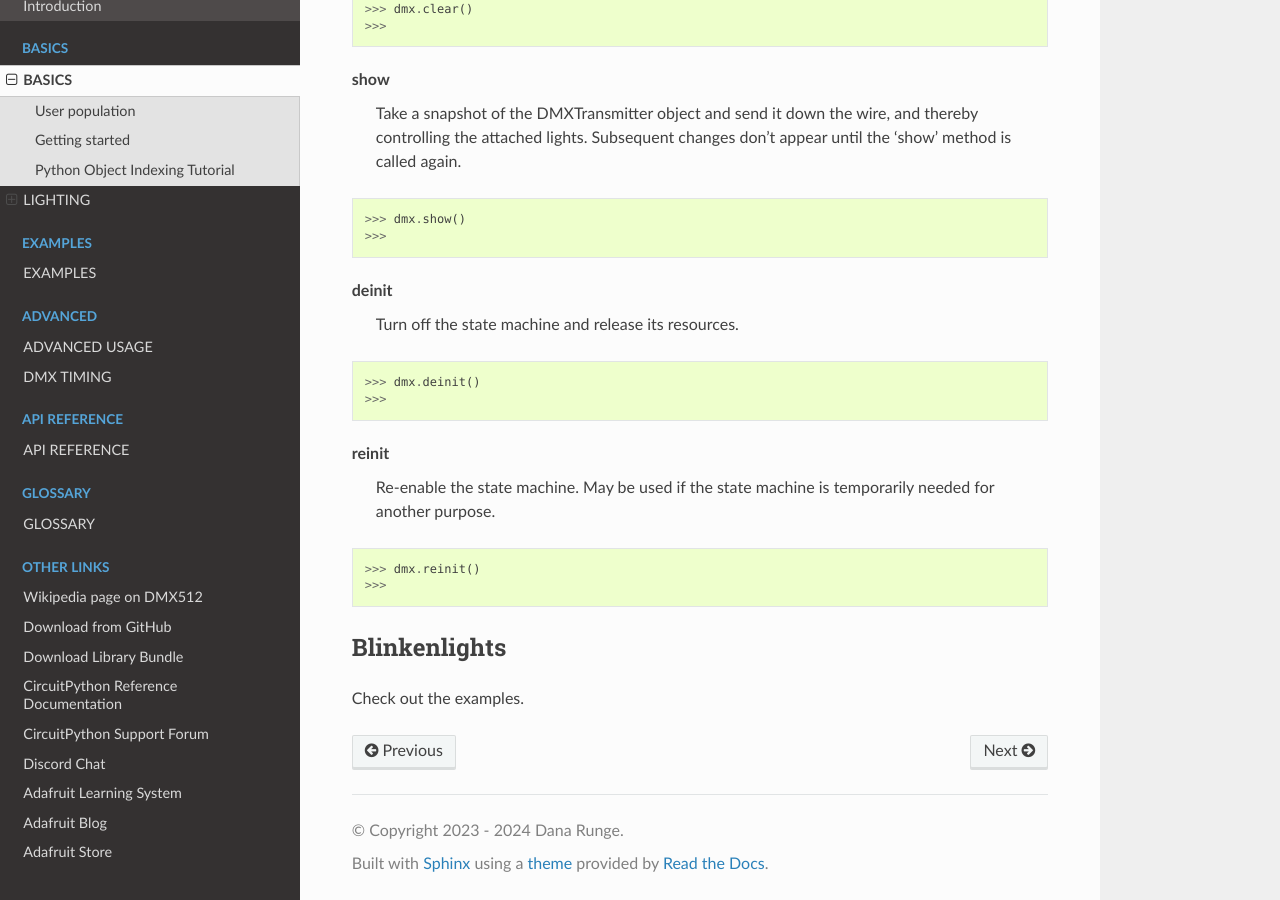
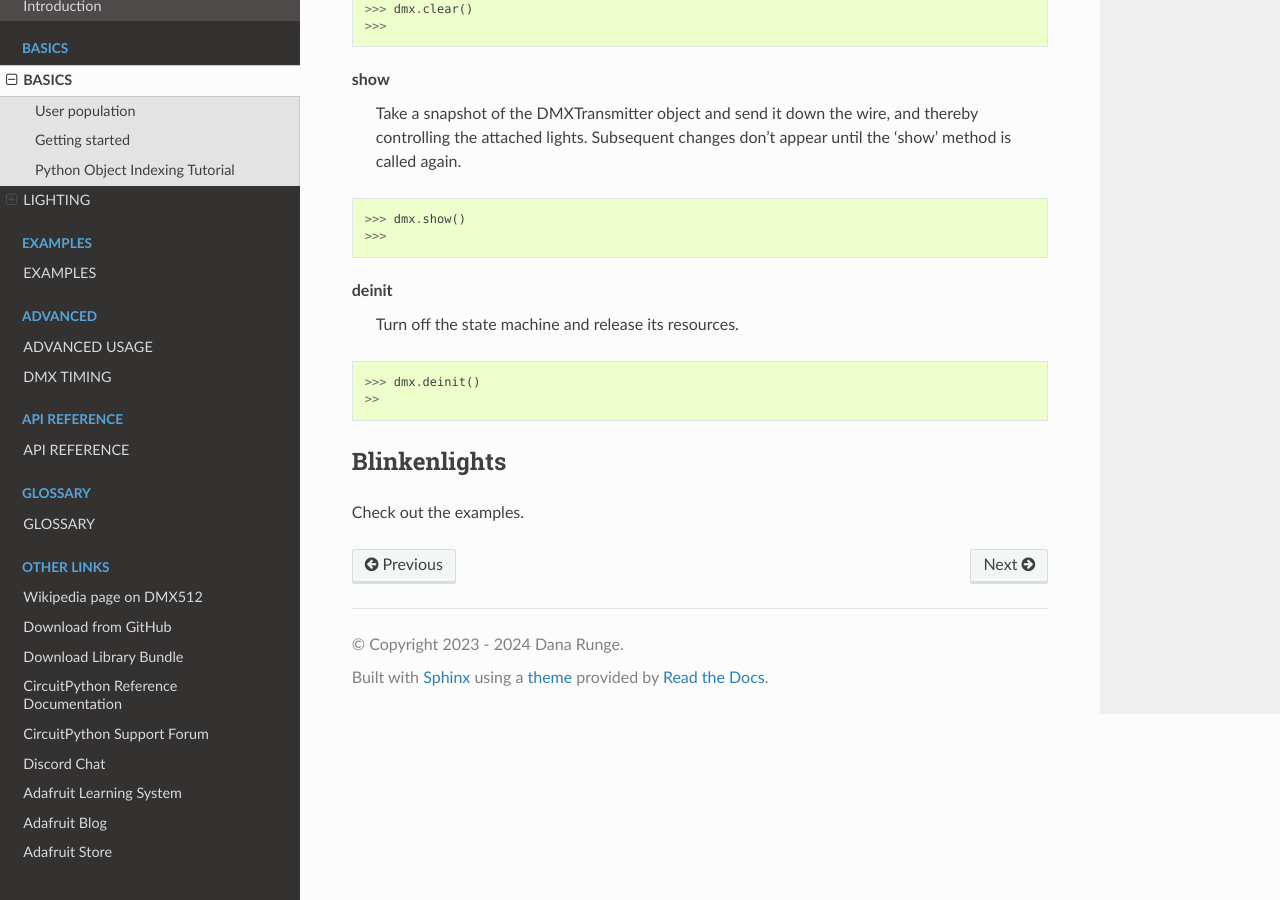
Before and after one commit to mydana/CircuitPython_DMX_Transmitter, a Sphinx documentation site: the page built from docs/basics.rst, in a window 1280 px wide and 900 px high, scrolled down 3935 px. Built offline with Sphinx 7.4.7 and the Read the Docs theme 3.1.0, drawn with Linux system fonts in a browser that asks for light colours.

Commit message:
Update basics.rst
Remove reinit from basics

```diff
--- a/docs/basics.rst
+++ b/docs/basics.rst
@@ -220,16 +220,7 @@ deinit
 .. code-block:: Python
 
    >>> dmx.deinit()
-   >>>
-
-reinit
-  Re-enable the state machine. May be used if the state machine is temporarily
-  needed for another purpose.
-
-.. code-block:: Python
-
-   >>> dmx.reinit()
-   >>>
+   >>
 
 Blinkenlights
 -------------
```
